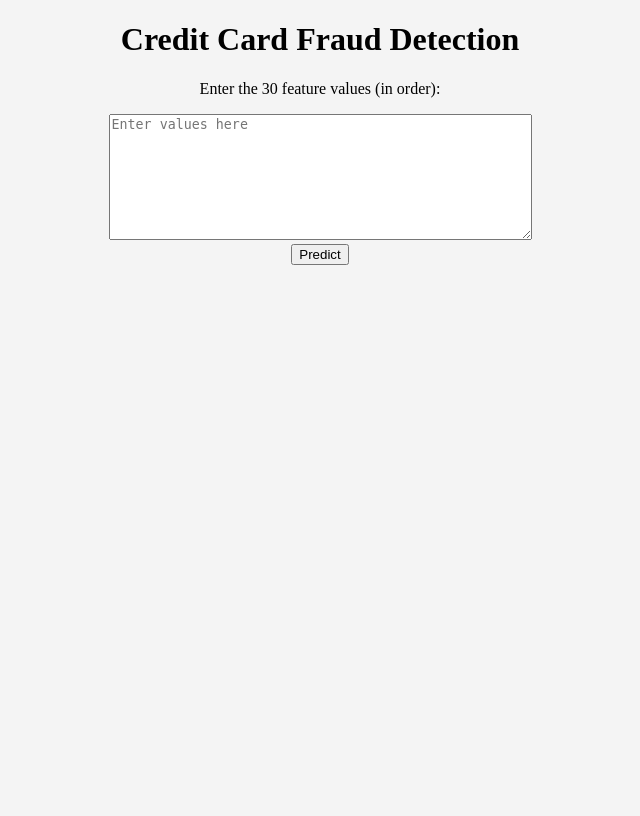
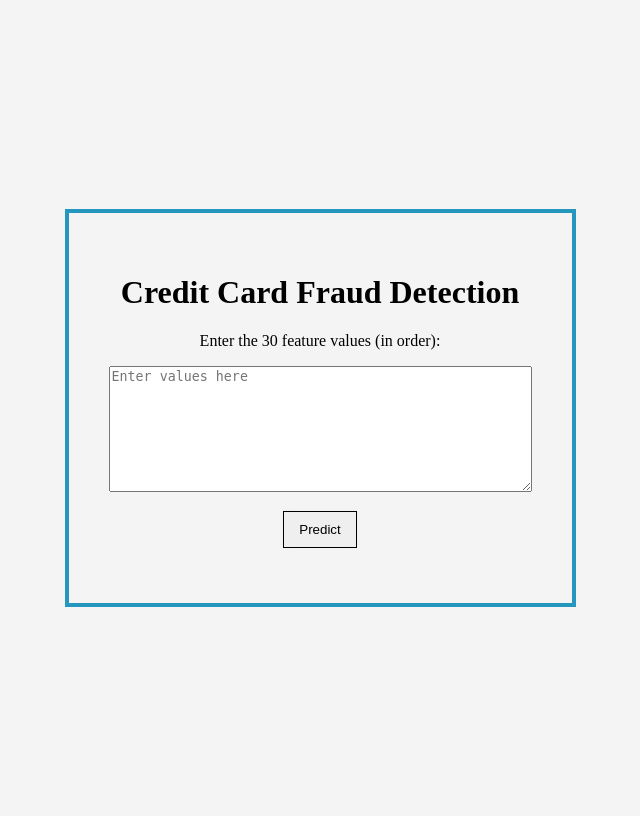
Before and after one commit to Rupali1910/Credit-Card-Fraud-Detection, a Flask app: page / in a window 1280 px wide. Shown: the whole page, without its empty margins (320-960 px from the left). Before the commit the page ends 265 px from the top, so only its background shows below. Run offline with Flask 3, Linux system fonts and the light colour scheme; parts of the project's set-up code (start-up, migrations or seed data) failed here and were passed over.

Commit message:
css added

```diff
--- a/static/styles.css
+++ b/static/styles.css
@@ -1,5 +1,10 @@
 body{
     background-color: #f4f4f4;
+    display: flex;
+    align-items: center;
+    justify-content: center;
+    flex-direction: column;
+    height: 100vh;
 }
 
 #preloader{
@@ -11,3 +16,22 @@ body{
     position: fixed;
     z-index: 100;
 }
+
+.container{
+    border: 4px solid #2596be;
+    padding: 40px;
+    margin: 2% 10%;
+}
+
+.btn-info{
+	border: 1.5px solid black;
+	padding: 10px 15px;
+	margin: 15px;
+	box-shadow: 0 0 4px #eee;
+	cursor: pointer;
+}
+
+.btn-info:hover{
+	background-color: transparent;
+	box-shadow: 0 0 10px #eee;
+}
--- a/templates/index.html
+++ b/templates/index.html
@@ -9,7 +9,7 @@
 <body style="text-align: center;">
 
     <div id="preloader"></div>
-
+    <div class="container">
         <h1>Credit Card Fraud Detection</h1>
 
         <div class="form-container">
@@ -23,6 +23,7 @@
                 </div>
             </form>
         </div>
+    </div>
 
     <script src="../static/script.js"></script>
 </body>
--- a/templates/result.html
+++ b/templates/result.html
@@ -11,6 +11,7 @@
 
   <div id="preloader"></div>
 
+  <div class="container">
     <h1>Model Results</h1>
     <div class="results">
       {% if prediction == 0 %}
@@ -26,6 +27,7 @@
     <a href="/">
       <button class="btn-info">Retest</button>
     </a>
+  </div>
 
   <script src="../static/script.js"></script>
 </body>
```
Also changed, not shown: templates/error.html (+5 -4 lines). Lines whose indentation alone changed are shown as unchanged.
